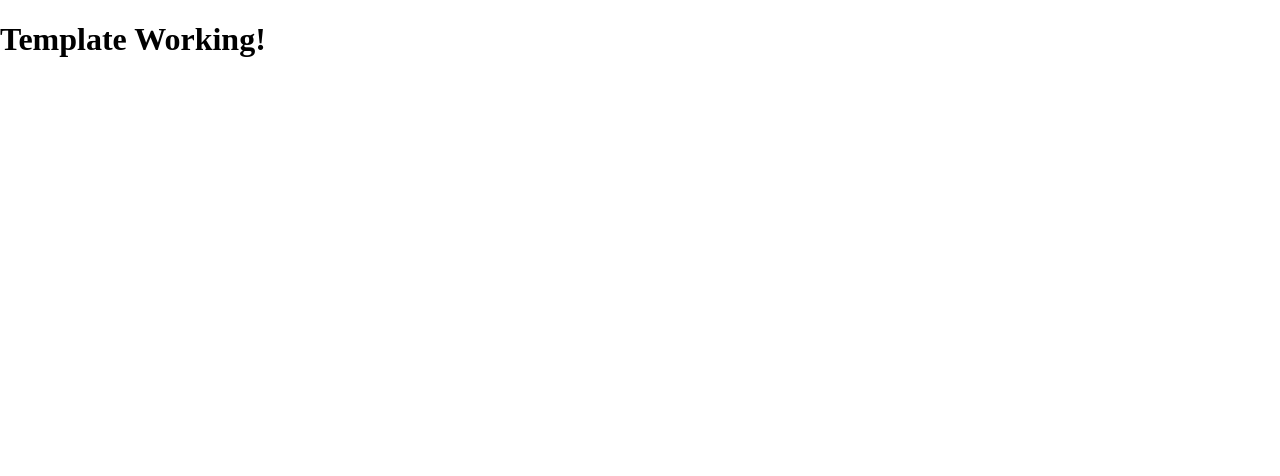
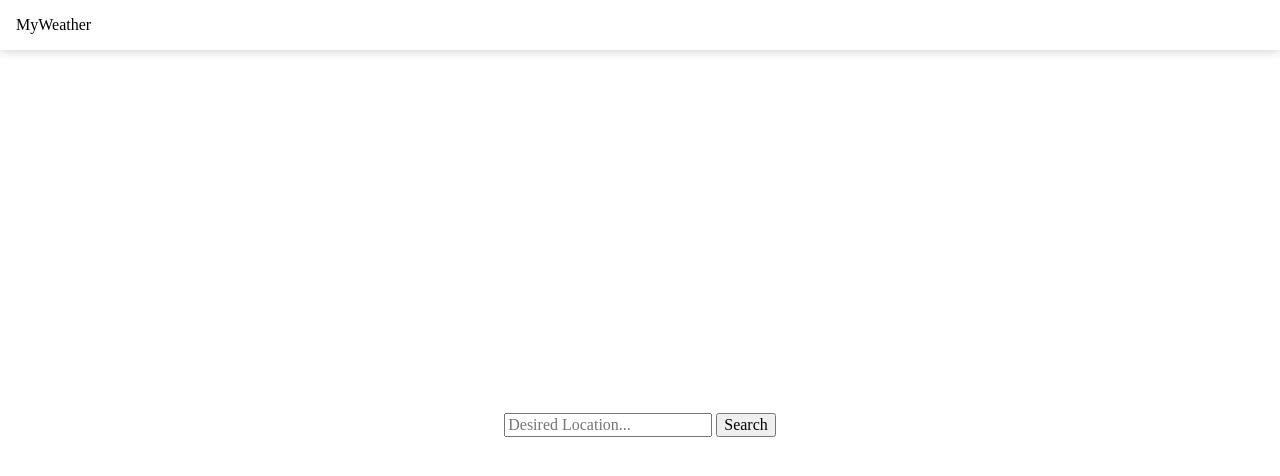
Before and after one commit to gianlucaegallino/Weather-App, a website built with webpack: page src/index.html in a window 1280 px wide. Built offline with nearby package versions, Linux system fonts and the light colour scheme.

Commit message:
Add basic visual structure

```diff
--- a/src/index.html
+++ b/src/index.html
@@ -6,6 +6,13 @@
     <title>Document</title>
   </head>
   <body>
-    <h1>Template Working!</h1>
+    <header class="headbar">MyWeather</header>
+    <div id="content">
+      <div class="search">
+<input type="text" class="searchbar" placeholder="Desired Location...">
+<button class="textBtn">Search</button>
+      </div>
+      <div class="display"></div>
+    </div>
   </body>
 </html>
--- a/src/styles.css
+++ b/src/styles.css
@@ -0,0 +1,24 @@
+body{
+    display: grid;
+    grid-template-columns: 1fr;
+    grid-template-rows: 1fr 15fr;
+    width: 100vw;
+    height: 100vh;
+    overflow: hidden;
+}
+
+.headbar{
+    box-shadow: 0px 1px 10px rgba(0, 0, 0, 0.2);
+    display: flex;
+    flex-direction: row;
+    align-items: center;
+    justify-content: flex-start;
+    padding: 2vh
+}
+#content{
+    display: flex;
+    flex-direction: column;
+    align-items: center;
+    justify-content: center;
+    padding: 2vh
+}
```
Also changed, not shown: 1 other file.
